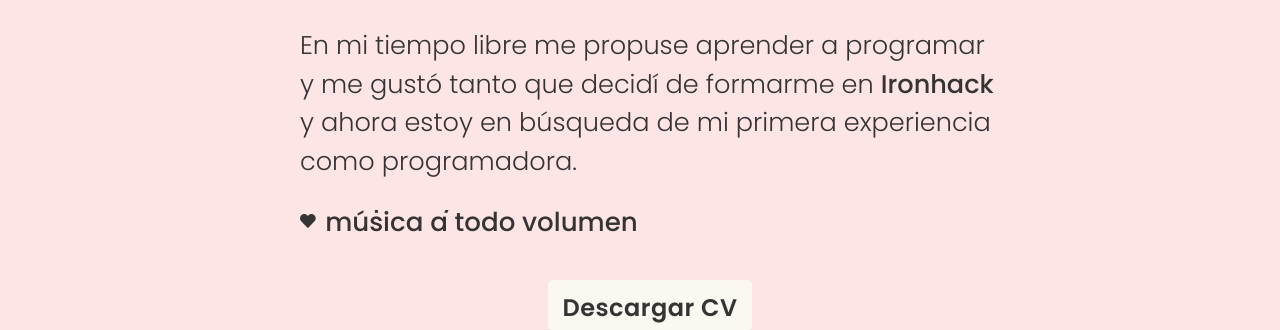
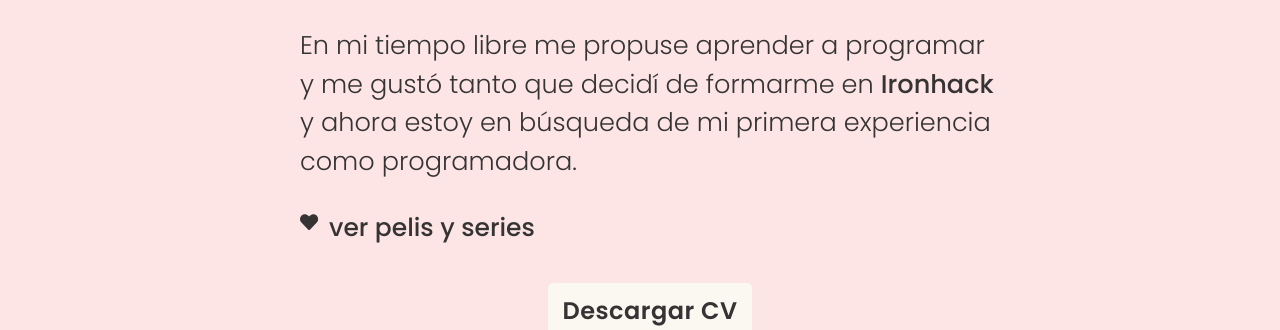
Before and after one commit to PatriciaJuradoDeBilbao/portfolio, a React (Create React App) app: page / in a window 1280 px wide. Shown: the part 1040-1370 px from the top of the page. Built offline with nearby package versions, Linux system fonts and the light colour scheme.

Commit message:
change project image and rotating text in about me

```diff
--- a/src/components/AboutMe.css
+++ b/src/components/AboutMe.css
@@ -97,7 +97,7 @@
   }
 
   .rotating-text {
-    font-size: 18px;
+    font-size: 1em;
   }
 
   .inner {
@@ -105,7 +105,7 @@
     position: absolute;
     height: 25px;
     line-height: 25px;
-    font-size: 18px;
+    font-size: 1.2em;
     overflow: hidden;
     display: inline-block;
   }
@@ -132,7 +132,7 @@
       top:-50px;
     }
     70%{
-      top:-80px;
+      top:-50px;
     }
     75%{
       top:-80px;
@@ -162,12 +162,17 @@
         margin-top: 40px;
     }
 
+    .rotating-text {
+      font-size: 1.2em;
+    }
     .outer {
         margin-left: 50px;
     }
 
     .inner {
-        font-size: 1em;
+      height: 30px;
+      line-height: 30px;
+      font-size: 1.2em;
     }
 
     @keyframes animate{
@@ -178,22 +183,22 @@
         top:0px;
       }
       25%{
-        top:-25px;
+        top:-30px;
       }
       45%{
-        top:-25px;
+        top:-30px;
       }
       50%{
-        top:-50px;
+        top:-60px;
       }
       70%{
-        top:-85px;
+        top:-60px;
       }
       75%{
-        top:-85px;
+        top:-95px;
       }
       95%{
-        top:-85px;
+        top:-95px;
       }
     }
 }
@@ -220,12 +225,44 @@
         margin-top: 40px;
     }
 
+    .rotating-text {
+      font-size: 1.3em;
+    }
+
     .outer {
       margin-left: 200px;
-      }
+  }
 
-    .inner {
-      font-size: 1.45em;
-      padding-bottom: 10px;
+  .inner {
+    height: 35px;
+    line-height: 35px;
+    font-size: 1.2em;
+  }
+
+  @keyframes animate{
+    0%,100%{
+      top:0;
     }
+    20%{
+      top:0px;
+    }
+    25%{
+      top:-35px;
+    }
+    45%{
+      top:-35px;
+    }
+    50%{
+      top:-70px;
+    }
+    70%{
+      top:-70px;
+    }
+    75%{
+      top:-105px;
+    }
+    95%{
+      top:-105px;
+    }
+  }
 }
--- a/src/data/projects.json
+++ b/src/data/projects.json
@@ -2,7 +2,7 @@
     {
         "id": 1,
         "name": "Cat Invaders",
-        "image": "https://res.cloudinary.com/drhetggfq/image/upload/v1602789735/Captura_de_pantalla_de_2020-10-13_23-02-19_mpvcxf.png",
+        "image": "https://res.cloudinary.com/drhetggfq/image/upload/v1603474062/cat-invaders_i5f4mb.png",
         "description": "Videojuego inspirado en Space Invaders, en donde debes eliminar a los gatitos con lo que más odian, el agua.",
         "github": "https://github.com/PatriciaJuradoDeBilbao/cat-invaders",
         "url": "https://patriciajuradodebilbao.github.io/cat-invaders/",
@@ -11,7 +11,7 @@
     {
         "id": 2,
         "name": "Records Never Die",
-        "image": "https://res.cloudinary.com/drhetggfq/image/upload/v1602789737/Captura_de_pantalla_de_2020-10-13_23-04-22_fa5vq3.png",
+        "image": "https://res.cloudinary.com/drhetggfq/image/upload/v1603474062/records-never-die_mspmjw.png",
         "description": "Fullstack app para comprar y vender vinilos, además de conocer las tiendas físicas en Madrid.",
         "github": "https://github.com/RecordsNeverDie/RecordsNeverDie",
         "url": "https://recordsneverdie.herokuapp.com/",
@@ -20,7 +20,7 @@
     {
         "id": 3,
         "name": "Let me choose",
-        "image": "https://res.cloudinary.com/drhetggfq/image/upload/v1602789736/Captura_de_pantalla_de_2020-10-13_23-05-59_wor0wo.png",
+        "image": "https://res.cloudinary.com/drhetggfq/image/upload/v1603474062/let-me-choose_zangni.png",
         "description": "Fullstack SPA que elige un restaurante aleatorio según filtros de comida y rango de precio que selecciones.",
         "github": "https://github.com/PatriciaJuradoDeBilbao/let-me-choose",
         "url": "http://letmechoose.herokuapp.com/",
@@ -29,7 +29,7 @@
     {
         "id": 4,
         "name": "Weather App",
-        "image": "https://res.cloudinary.com/drhetggfq/image/upload/v1602789975/Captura_de_pantalla_de_2020-10-15_21-25-51_pnlh6m.png",
+        "image": "https://res.cloudinary.com/drhetggfq/image/upload/v1603474062/weather-app_relyzf.png",
         "description": "App del clima con fondo dinámico dependiendo de la temperatura del la ciudad que se busque.",
         "github": "https://github.com/PatriciaJuradoDeBilbao/my-weather-app",
         "url": "https://patriciajuradodebilbao.github.io/my-weather-app/index.html",
@@ -38,7 +38,7 @@
     {
         "id": 5,
         "name": "Burger Builder",
-        "image": "https://res.cloudinary.com/drhetggfq/image/upload/v1602789735/Captura_de_pantalla_de_2020-10-13_23-13-54_pq8ges.png",
+        "image": "https://res.cloudinary.com/drhetggfq/image/upload/v1603474061/burger-builder_x2lhtz.png",
         "description": "Proyecto desarrollado en el curso de Udemy (React - The Complete Guide (incl Hooks, React Router, Redux)).",
         "github": "https://github.com/PatriciaJuradoDeBilbao/burger-build",
         "url": "https://burger-builder-react-7820.web.app/",
@@ -47,7 +47,7 @@
     {
         "id": 6,
         "name": "Portfolio",
-        "image": "https://res.cloudinary.com/drhetggfq/image/upload/v1602790160/Captura_de_pantalla_de_2020-10-15_21-29-01_mfsizl.png",
+        "image": "https://res.cloudinary.com/drhetggfq/image/upload/v1603474061/portfolio_zvured.png",
         "description": "Portfolio personal en donde añado los proyectos desarrollados durante mi formación y aprendizaje continuo.",
         "github": "",
         "tech": "HTML |  CSS |  React | Netlify"
```
